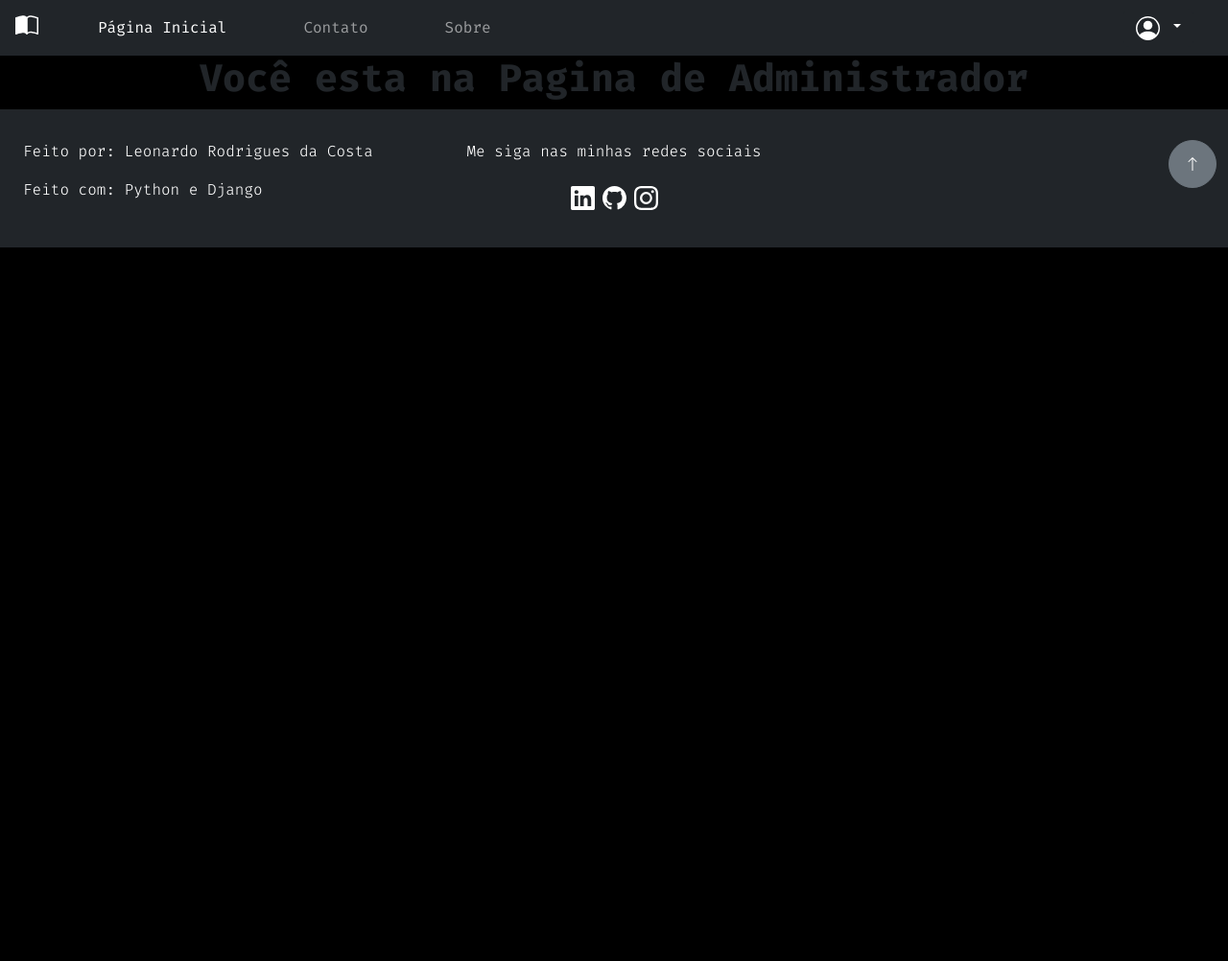
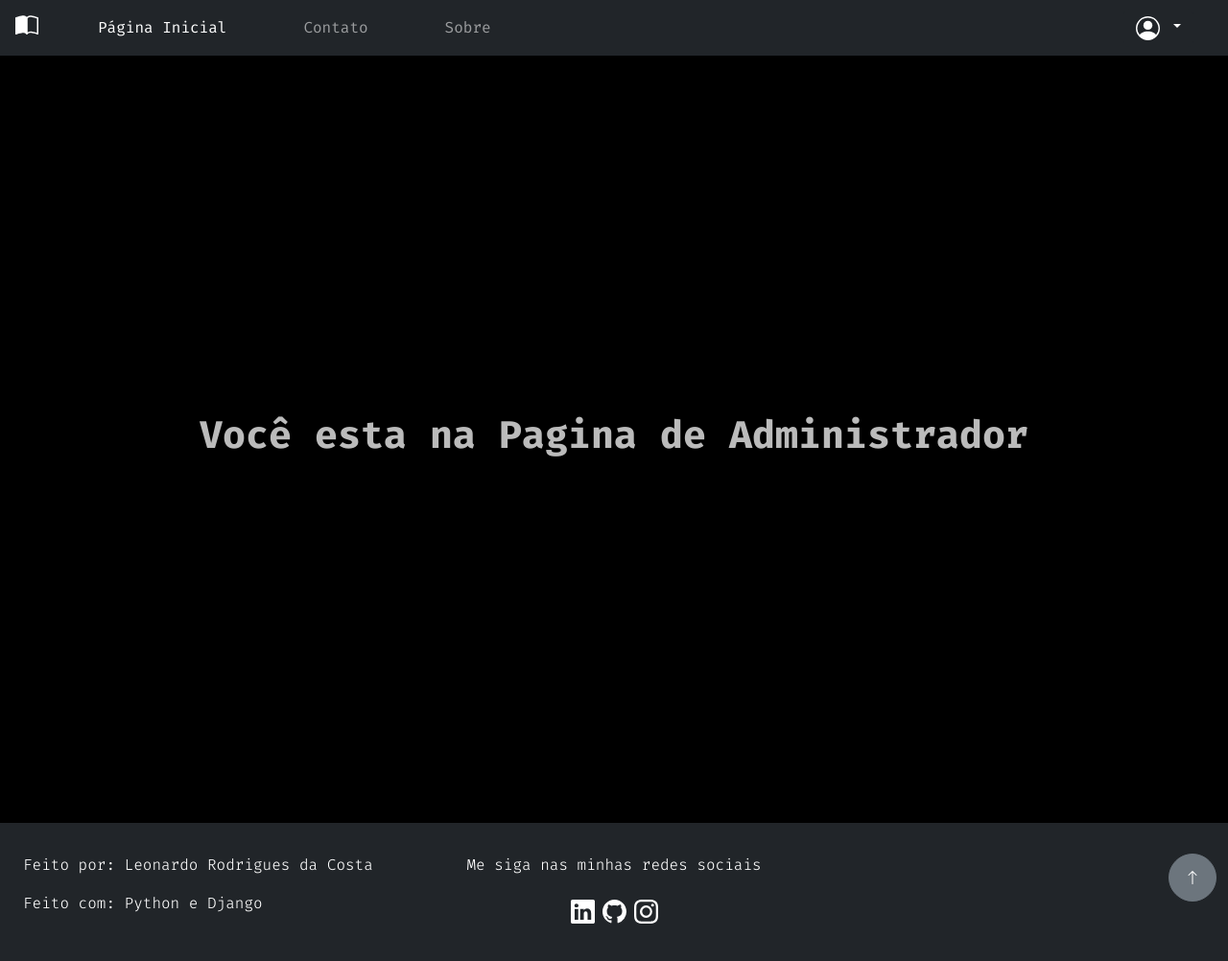
Before and after one commit to leonhardc/gerenciamento-de-biblioteca-django, a Django app: page /biblioteca-admin/ in a window 1280 px wide. Shown: the whole page at 96% size. Before the commit the page ends 258 px from the top, so only its background shows below. Run offline with Django 4.2, Linux system fonts and the light colour scheme; the visitor is signed in with stand-in values (Sample User, id 1); some libraries are stand-ins or nearby versions.

Commit message:
Inserido arquivos de fontes do app

```diff
--- /dev/null
+++ b/templates/static/custom/css/fonts.css
@@ -0,0 +1,19 @@
+
+  /* Fira-code */
+
+  @font-face {
+    font-family: fira-code;
+    src: url('./../../fonts/foracode/FiraCode-Regular.ttf');
+  }
+
+  @font-face {
+    font-family: fira-code-bold;
+    src: url('./../../fonts/foracode/FiraCode-Bold.ttf');
+  }
+
+  @font-face {
+    font-family: fira-code-light;
+    src: url('./../../fonts/foracode/FiraCode-Light.ttf');
+  }
+
+  /* Fira-code */
--- a/templates/static/custom/css/styles.css
+++ b/templates/static/custom/css/styles.css
@@ -1,22 +1,3 @@
-
-  /* Fira-code */
-
-  @font-face {
-    font-family: fira-code;
-    src: url('./../../fonts/foracode/FiraCode-Regular.ttf');
-  }
-
-  @font-face {
-    font-family: fira-code-bold;
-    src: url('./../../fonts/foracode/FiraCode-Bold.ttf');
-  }
-
-  @font-face {
-    font-family: fira-code-light;
-    src: url('./../../fonts/foracode/FiraCode-Light.ttf');
-  }
-
-  /* Fira-code */
 
   body {
     font-family: fira-code;
@@ -138,3 +119,11 @@
     box-shadow:  -28px 28px 100px #1e1e1e,
                 28px -28px 100px #1e1e1e;
   }
+
+  .text-grey {
+    color: rgb(187, 187, 187);
+  }
+
+  .min-heigth100vh {
+    min-height: 100vh;
+  }
```
